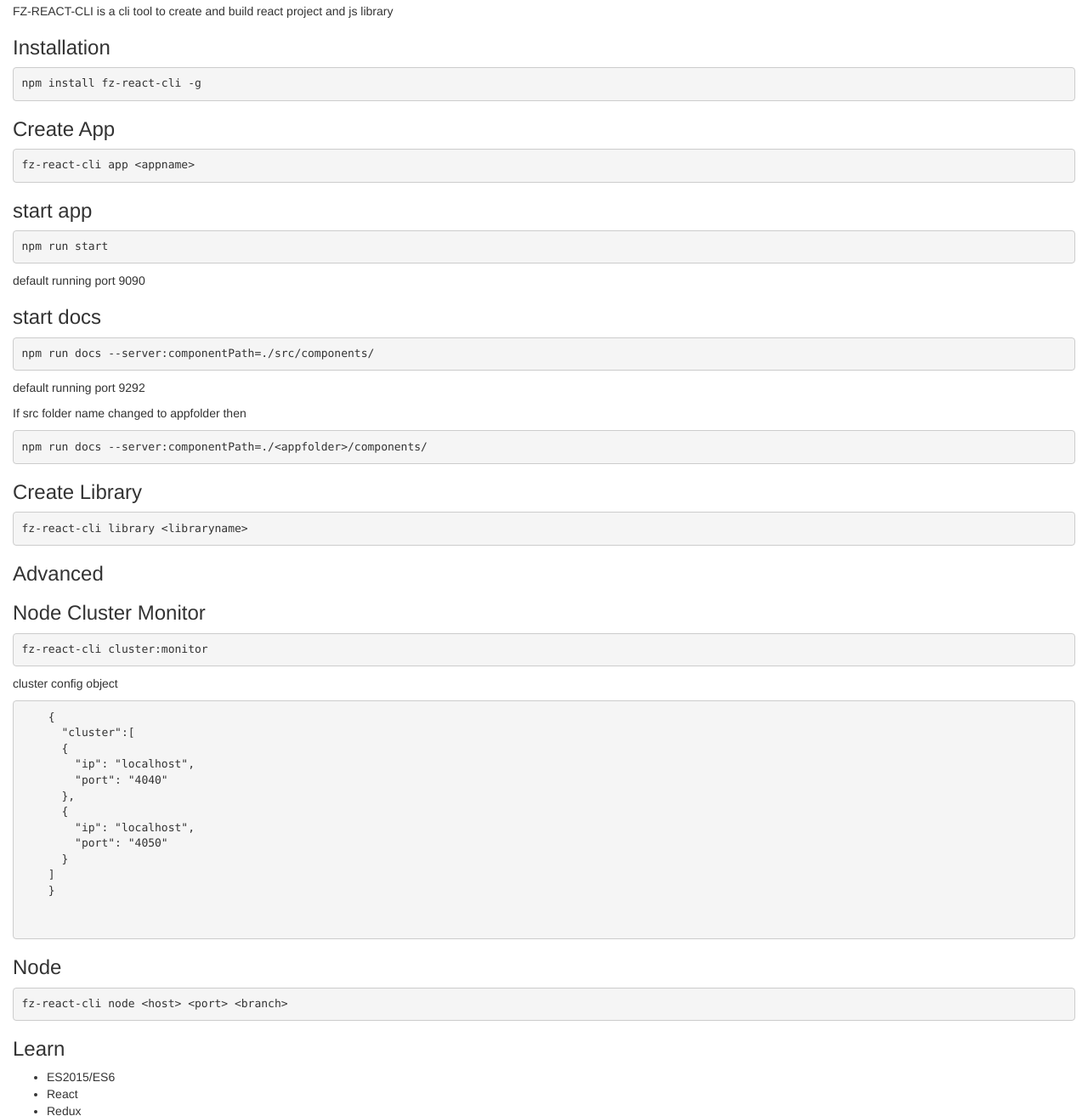
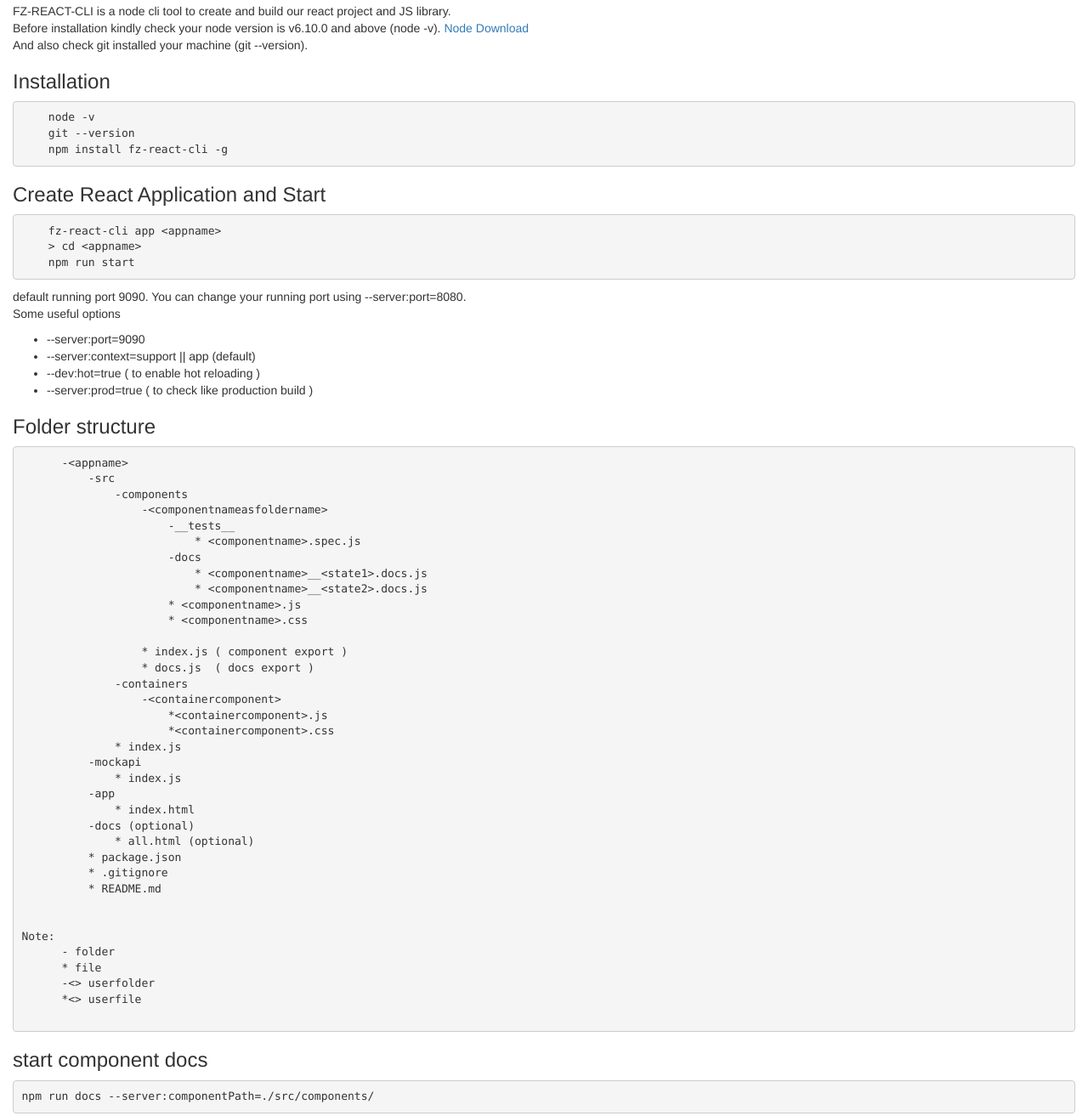
Before and after one commit to KathiresanRamkumar95/fz-react-cli, a website: page help/index.html in a window 1280 px wide. Shown: the part 117-1430 px from the top of the page at 85% size. Drawn offline with Linux system fonts and the light colour scheme.

Commit message:
app folder structure explain - docs

```diff
--- a/help/index.html
+++ b/help/index.html
@@ -1,7 +1,7 @@
 <!DOCTYPE html>
 <html>
 <head>
-  <title>Bootstrap Example</title>
+  <title>fz-react-cli docs</title>
   <meta charset="utf-8">
   <meta name="viewport" content="width=device-width, initial-scale=1">
   <link rel="stylesheet" href="./css/b.min.css">
@@ -58,16 +58,69 @@
 
 <div id="introduction" class="container-fluid">
   <h1>Introduction</h1>
-  <p>FZ-REACT-CLI is a cli tool to create and build react project and js library </p>
+  <p>FZ-REACT-CLI is a node cli tool to create and build our react project and JS library.<br />
+  Before installation kindly check your node version is v6.10.0 and above (node -v). <a href="https://nodejs.org/en/download/" target="_blank">Node Download</a><br />
+And also check git installed your machine (git --version).</p>
   <h3>Installation</h3>
-	<pre>npm install fz-react-cli -g</pre>
-	<h3>Create App</h3>
-	<pre>fz-react-cli app &lt;appname&gt;</pre>
-	<h3>start app</h3>
-  <pre>npm run start</pre>
-  <p>default running port 9090</p>
+	<pre>
+    node -v
+    git --version
+    npm install fz-react-cli -g</pre>
+	<h3>Create React Application and Start</h3>
+	<pre>
+    fz-react-cli app &lt;appname&gt;
+    &gt; cd &lt;appname&gt;
+    npm run start</pre>
+  <p>default running port 9090. You can change your running port using --server:port=8080.<br />
+    Some useful options
+      <ul>
+        <li>--server:port=9090</li>
+        <li>--server:context=support || app (default)</li>
+        <li>--dev:hot=true ( to enable hot reloading )</li>
+        <li>--server:prod=true ( to check like production build )</li>
+      </ul>
+  </p>
+  <h3>Folder structure</h3>
+  <pre>
+      -&lt;appname&gt;
+          -src
+              -components
+                  -&lt;componentnameasfoldername&gt;
+                      -__tests__
+                          * &lt;componentname&gt;.spec.js
+                      -docs
+                          * &lt;componentname&gt;__&lt;state1&gt;.docs.js
+                          * &lt;componentname&gt;__&lt;state2&gt;.docs.js
+                      * &lt;componentname&gt;.js
+                      * &lt;componentname&gt;.css
 
-  <h3>start docs </h3>
+                  * index.js ( component export )
+                  * docs.js  ( docs export )
+              -containers
+                  -&lt;containercomponent&gt;
+                      *&lt;containercomponent&gt;.js
+                      *&lt;containercomponent&gt;.css
+              * index.js
+          -mockapi
+              * index.js
+          -app
+              * index.html
+          -docs (optional)
+              * all.html (optional)
+          * package.json
+          * .gitignore
+          * README.md
+
+
+Note:
+      - folder
+      * file
+      -&lt;&gt; userfolder
+      *&lt;&gt; userfile
+  </pre>
+
+
+  <h3>start component docs </h3>
   <pre>npm run docs --server:componentPath=./src/components/</pre>
   <p>default running port 9292</p>
   <p>If src folder name changed to appfolder then  </p>
@@ -75,6 +128,11 @@
 
 	<h3>Create Library</h3>
 	<pre>fz-react-cli library &lt;libraryname&gt;</pre>
+  <h3>Property file to json</h3>
+  <pre>fz-react-cli propertyToJson &lt;propertyfolder&gt; &lt;jsonfolder&gt; &lt;defaultpropertyfile&gt; &lt;usedpropertyasfile&gt;
+Example
+fz-react-cli propertyToJson ./support/properties/ ./support/i18n ./support/properties/ApplicationResources_en_US.properties ./support/properties/JSResources.properties
+  </pre>
   <h3>Advanced</h3>
   <h3>Node Cluster Monitor</h3>
 	<pre>fz-react-cli cluster:monitor</pre>
@@ -96,7 +154,7 @@
   </pre>
 
   <h3>Node</h3>
-	<pre>fz-react-cli node &lt;host&gt; &lt;port&gt; &lt;branch&gt; </pre>
+	<pre>fz-react-cli node &lt;host&gt; &lt;port&gt; &lt;repourl&gt; &lt;branch&gt; </pre>
 
 
   <h3>Learn</h3>
```
